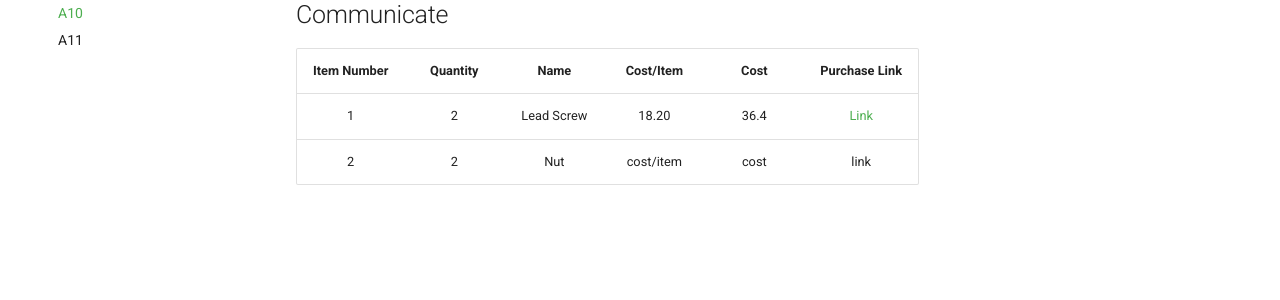
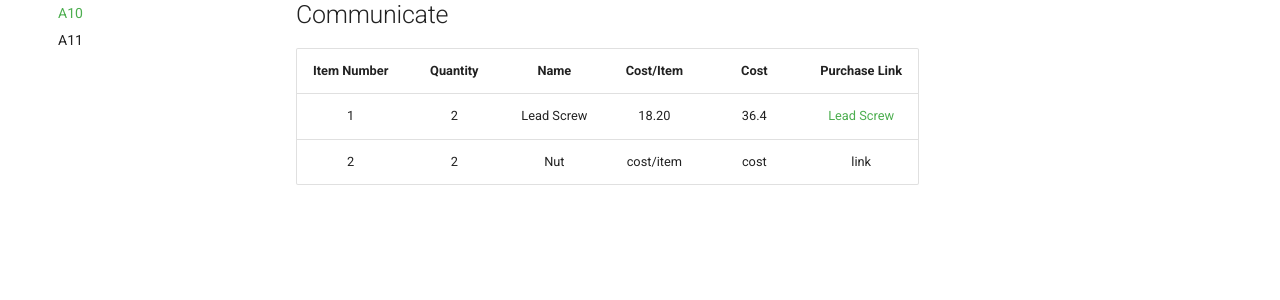
Before and after one commit to Taylor-Rockefeller-Portfolio/megr2157-portfolio, an MkDocs documentation site: the page built from docs/assignments/A10/index.md, in a window 1280 px wide. Shown: the part 475-775 px from the top of the page. Built offline with MkDocs 1.6.1 and Material for MkDocs 9.7.7, drawn with Linux system fonts in a browser that asks for light colours.

Commit message:
Update purchase link text for Lead Screw

```diff
--- a/docs/assignments/A10/index.md
+++ b/docs/assignments/A10/index.md
@@ -14,5 +14,5 @@ _Reference your concept selection (Pugh matrix) here. How does this design follo
 
 | Item Number | Quantity | Name | Cost/Item | Cost | Purchase Link |
 | :---: | :---: | :---: | :---: | :---: | :---: |
-| 1 | 2 | Lead Screw | 18.20 | 36.4 | [Link](https://www.roton.com/product/acme-steel-screw-right-59284/) |
+| 1 | 2 | Lead Screw | 18.20 | 36.4 | [Lead Screw](https://www.roton.com/product/acme-steel-screw-right-59284/) |
 | 2 | 2 | Nut | cost/item | cost | link |
```
